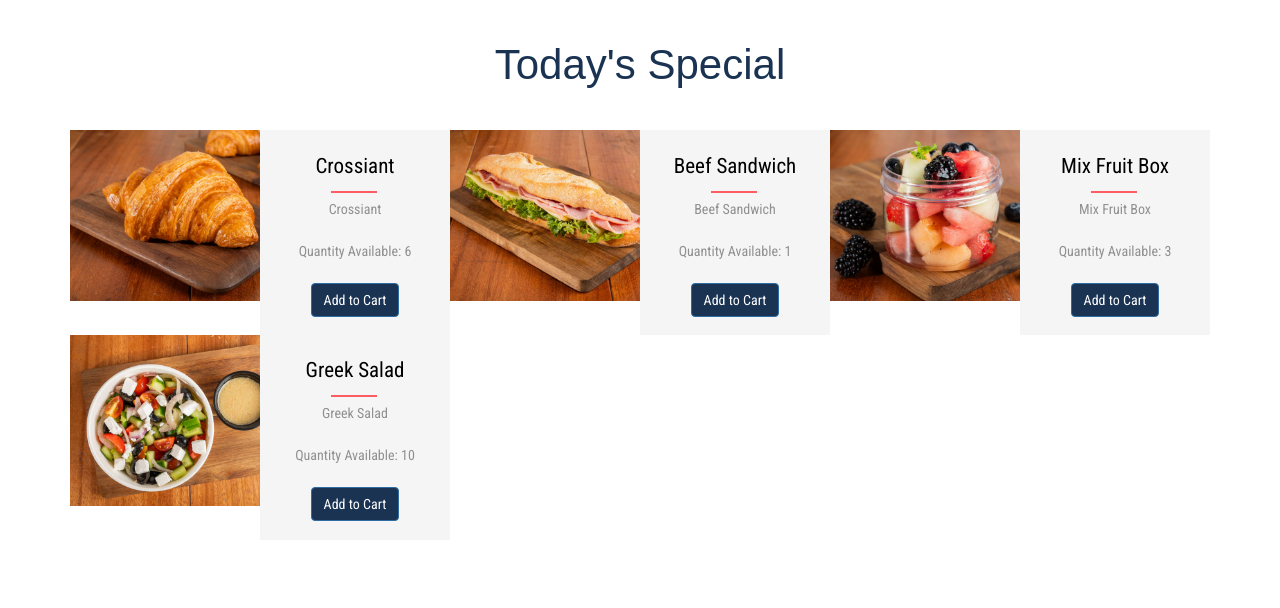
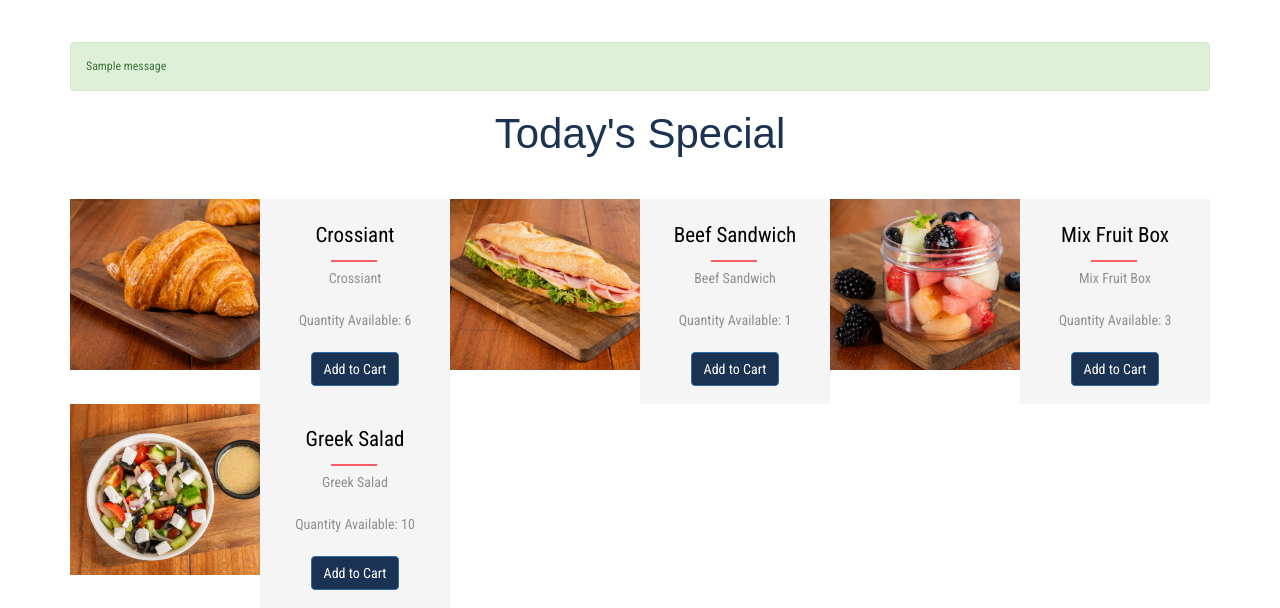
Before and after one commit to sulochan19/allaith_shop, a Django app: page / in a window 1280 px wide. Shown: the part 341-949 px from the top of the page. Before the commit the page ends 862 px from the top, so only its background shows below. Run offline with Django 3.2, Linux system fonts and the light colour scheme; data comes from the database, SQL or seed files in the repository; both versions use the stored data as it was after the commit; tables that the repository leaves empty hold one stand-in row (values such as "Sample post"); one stand-in notice (Sample message) is shown; some libraries are stand-ins or nearby versions; some web fonts are replaced.

Commit message:
add alert when order is placed successfully

```diff
--- a/hotel/templates/index.html
+++ b/hotel/templates/index.html
@@ -12,6 +12,11 @@
 	<!-- special -->
 	<div class="special">
 		<div class="container">
+			{% for message in messages %}
+			<div class="alert alert-success" role="alert">
+				{{message}}
+			</div>
+			{% endfor %}
 			<div class="special-heading">
 				<h3>Today's Special</h3>
 			</div>
--- a/hotel/views.py
+++ b/hotel/views.py
@@ -9,6 +9,7 @@ from django.contrib.admin.views.decorators import staff_member_required
 from django.utils import timezone
 from .models import Customer, Order, Food, Cart, OrderContent
 from .forms import SignUpForm
+from django.contrib import messages
 
 def signup(request):
     if request.method == "POST":
@@ -187,6 +188,8 @@ def placeOrder(request):
                 item.food.quantity_available -= 1
                 item.food.save()
                 item.delete()
+        messages.success(request,"Order Placed Successfully!")
+    messages.info(request,"Your cart is empty!")
     return redirect('hotel:index')
 
 @login_required
```
Also changed, not shown: db.sqlite3.
